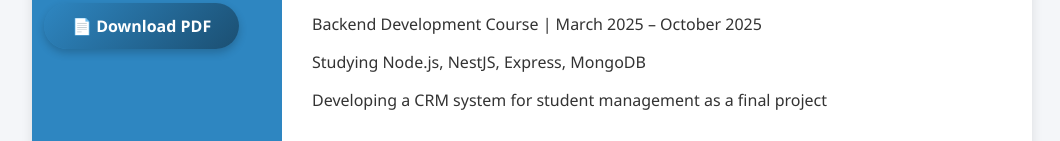
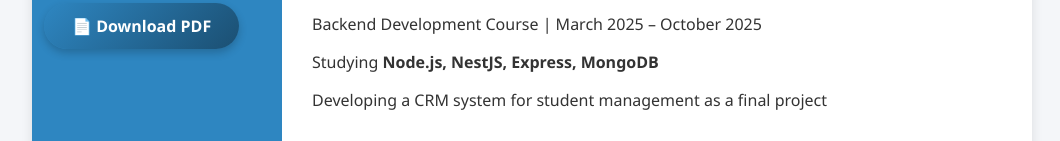
Before and after one commit to xIFIRDAVSIx/resume, a plain HTML site: page index.html in a window 1280 px wide. Shown: the part 560-701 px from the top of the page, without its empty margins (108-1168 px from the left). Drawn offline with Linux system fonts and the light colour scheme.

Commit message:
Update index.html

```diff
--- a/index.html
+++ b/index.html
@@ -140,7 +140,7 @@
             <h3>Education</h3>
             <p>Najot Ta’lim — Tashkent, Uzbekistan</p>
             <p>Backend Development Course | March 2025 – October 2025</p>
-            <p>Studying Node.js, NestJS, Express, MongoDB</p>
+            <p>Studying <b>Node.js, NestJS, Express, MongoDB</b></p>
             <p>Developing a CRM system for student management as a final project</p>
         </div>
     </div>
```
